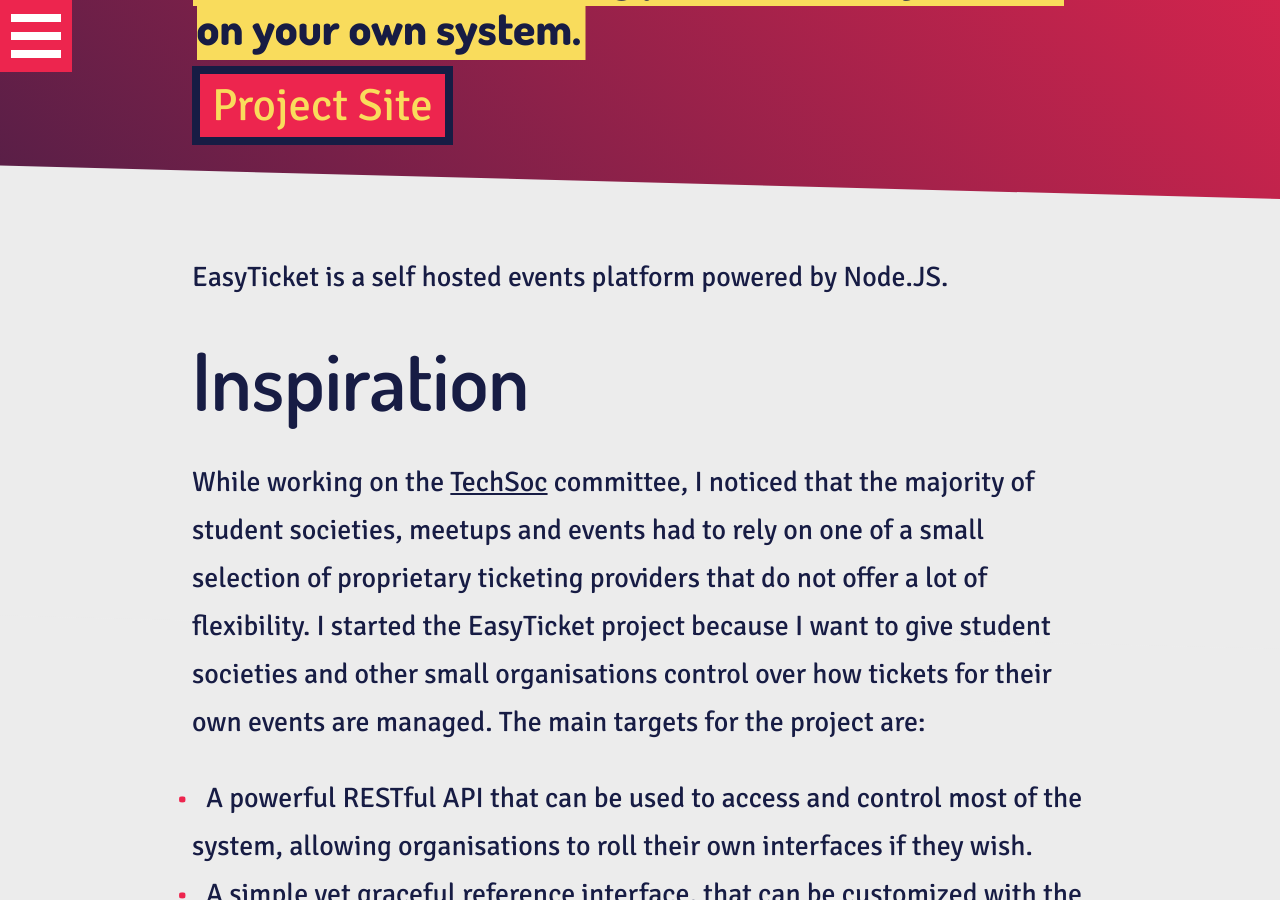
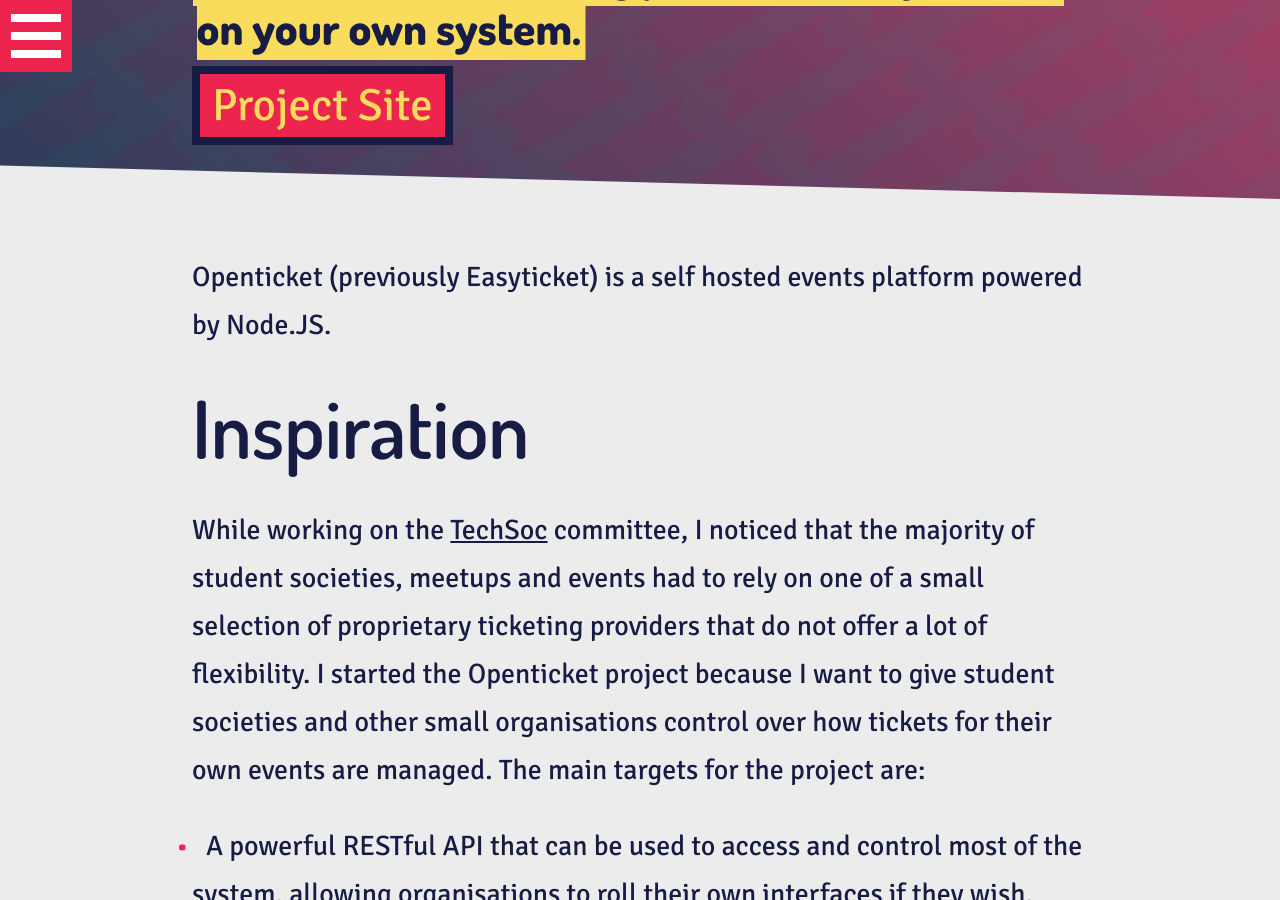
Before and after one commit to maisieccino/mbellgb.github.io, a Jekyll site: the page built from _projects/easyticket.md, in a window 1280 px wide and 900 px high, scrolled down 324 px. Built offline with Jekyll 4.4.1, drawn with Linux system fonts in a browser that asks for light colours; nearby versions of some CDN libraries; some of the changed text lies outside the part shown.

```diff
--- a/_projects/easyticket.md
+++ b/_projects/easyticket.md
@@ -1,13 +1,14 @@
 ---
-title: EasyTicket
-project_url: https://github.com/mbellgb/easyticket
+title: Openticket
+project_url: https://github.com/open-ticket
 description: A dead simple ticketing platform ready to host on your own system.
+img: /assets/img/openticket.jpg
 ---
 
-EasyTicket is a self hosted events platform powered by Node.JS.
+Openticket (previously Easyticket) is a self hosted events platform powered by Node.JS.
 
 # Inspiration
-While working on the [TechSoc](http://techsoc.io) committee, I noticed that the majority of student societies, meetups and events had to rely on one of a small selection of proprietary ticketing providers that do not offer a lot of flexibility. I started the EasyTicket project because I want to give student societies and other small organisations control over how tickets for their own events are managed. The main targets for the project are:
+While working on the [TechSoc](http://techsoc.io) committee, I noticed that the majority of student societies, meetups and events had to rely on one of a small selection of proprietary ticketing providers that do not offer a lot of flexibility. I started the Openticket project because I want to give student societies and other small organisations control over how tickets for their own events are managed. The main targets for the project are:
 
 * A powerful RESTful API that can be used to access and control most of the system, allowing organisations to roll their own interfaces if they wish.
 
@@ -15,16 +16,16 @@ While working on the [TechSoc](http://techsoc.io) committee, I noticed that the
 
 * A highly configurable storefront that can be modified to the owners' desires, using a sane templating system (most likely Liquid).
 
-* Ability to work with payment providers like Stripe, Braintree, etc. (EasyTicket won't have its own API key for these services however).
+* Ability to work with payment providers like Stripe, Braintree, etc. (Openticket won't have its own API key for these services however).
 
-* (Possibly) a mobile app to allow for fast checkin for both attendees and organisers.
+* (Possibly) a mobile app to allow for fast check-in for both attendees and organisers.
 
 # Progress So Far
 So far, I've been busy working on the modelling side of things as well as setting up a server with Node.JS. I've been somewhat hindered by life and university work, so my aim right now is to set up a framework to help others contribute to the platform.
 
-Honestly right now it doesn't feel like I've gone about creating the project in the right way, so I'm going to try to seek advice from people who have had experience setting up an open source project and learn from them. If you have any tips or want to help, I'd love to hear from you! Either use my contact information at the bottom of this page, or create an issue in the [GitHub repository](https://github.com/mbellgb/easyticket).
+Honestly right now it doesn't feel like I've gone about creating the project in the right way, so I'm going to try to seek advice from people who have had experience setting up an open source project and learn from them. If you have any tips or want to help, I'd love to hear from you! Either use my contact information at the bottom of this page, or create an issue in the [meta repository](https://github.com/open-ticket/openticket-meta).
 
 # Archived projects
-My previous efforts on EasyTicket can be found on the following repositories:
+My previous efforts on Openticket can be found on the following repositories:
 * [Rails archive](https://github.com/mbellgb/easyticket-rails-archive)
 * [Node.JS archive](https://github.com/mbellgb/easyticket-node)
```
Also changed, not shown: _projects/chromelexa.md (added, +17 -0 lines), about.md (+5 -3 lines), assets/img/chromelexa.jpg (added), assets/img/openticket.jpg (added).
